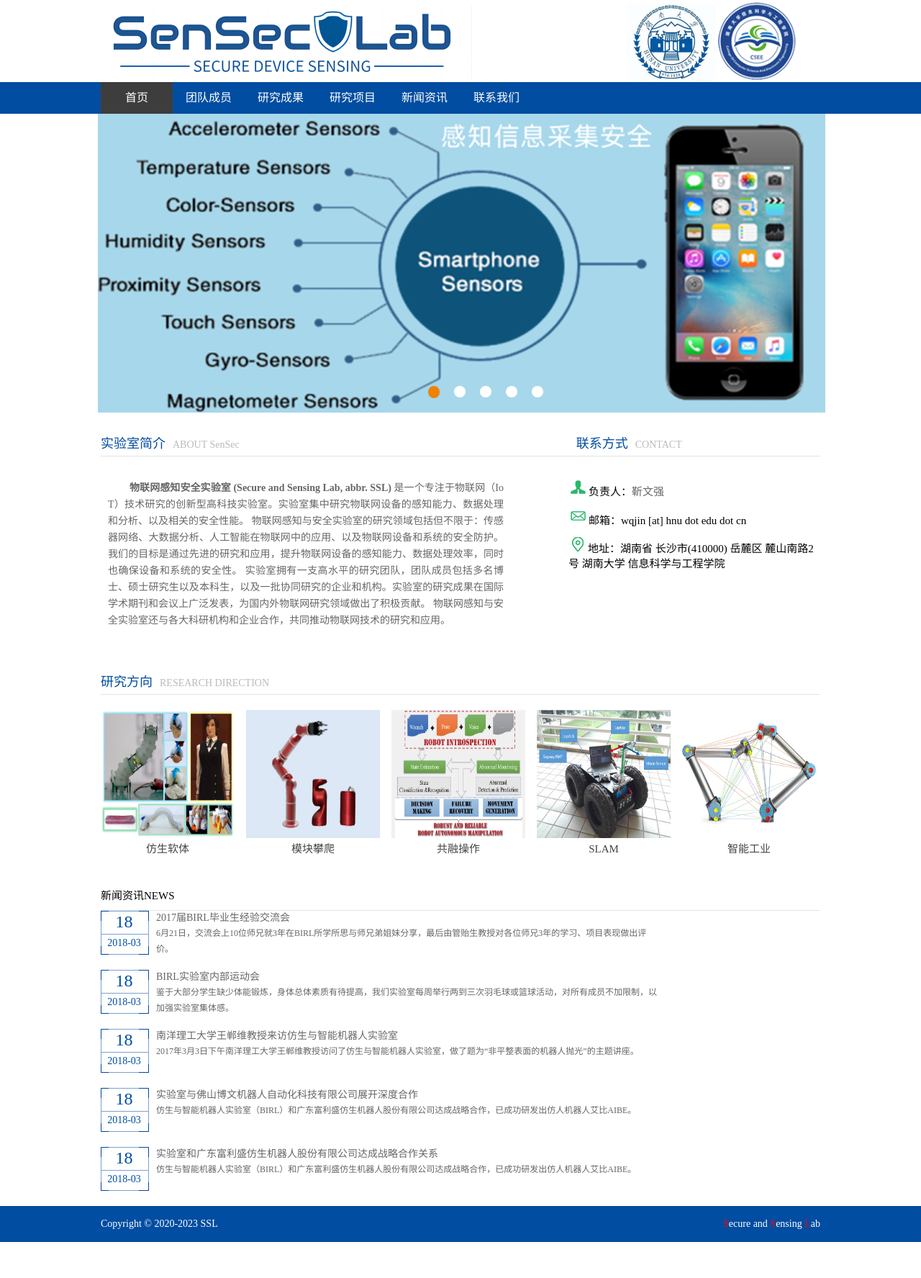
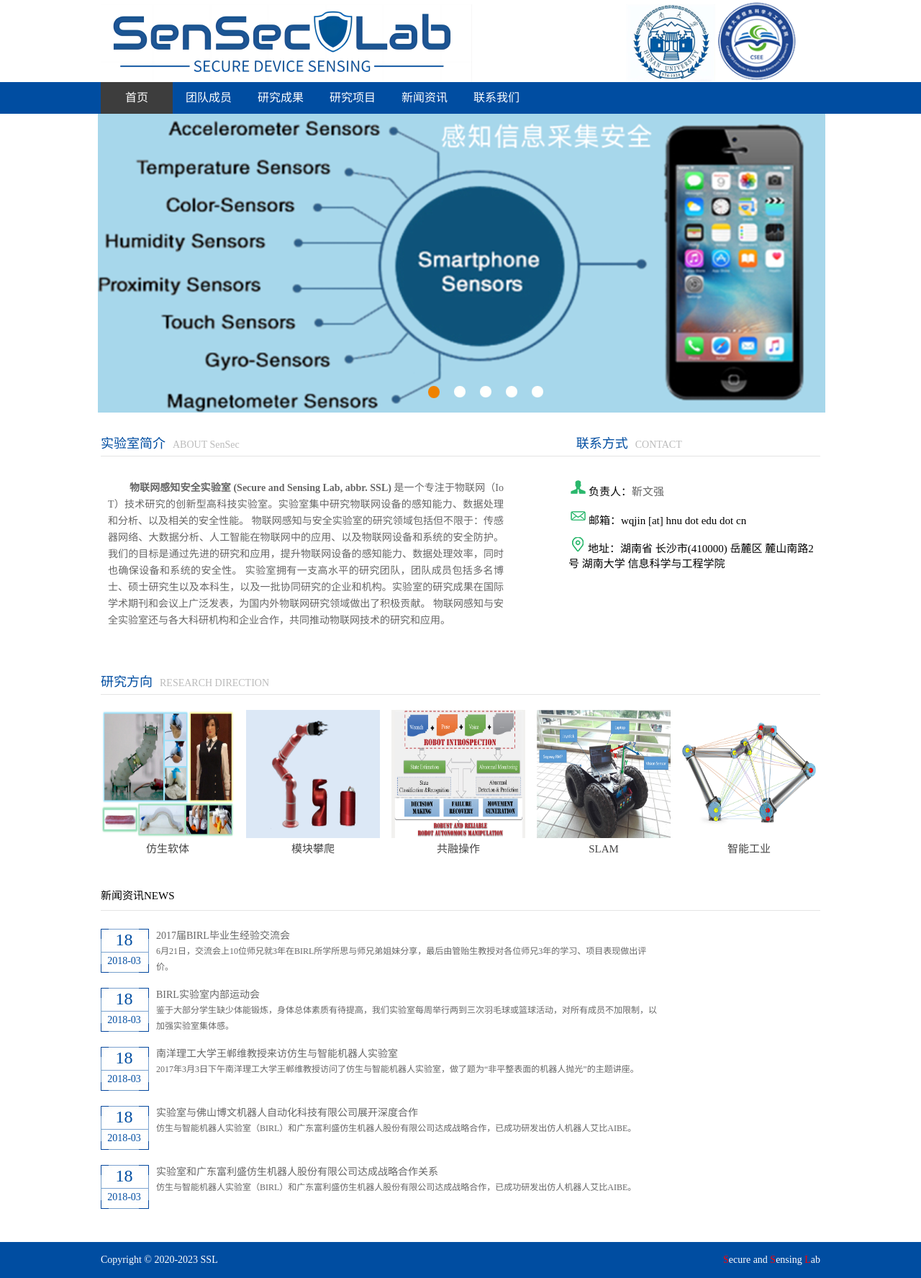
Before and after one commit to Wenqiangjin/wenqiangjin.github.io, a Jekyll site: the page built from index.html, in a window 1280 px wide. Shown: the whole page at 72% size. Built offline with Jekyll 4.4.1, drawn with Linux system fonts in a browser that asks for light colours; before the commit the page ends 1725 px from its top, so only the background shows below that.

Commit message:
index.html news

```diff
--- a/assets/style.css
+++ b/assets/style.css
@@ -129,7 +129,8 @@ body {font-size:15px;background-position:0 0;background-repeat:repeat;}
 
 .main_news{width:1000px;}
 .main_news .app_top{ width:1000px; height:32px; border-bottom:1px solid #e4e4e4;}
-.main_news .news_bottom li{height:82px}
+.main_news .news_bottom{margin-top:25px; margin-bottom:25px;}
+.main_news .news_bottom li{height:82px;}
 .main_news .news_bottom li .date{float:left; margin-right:10px; width:67px; height:61px; background:url(../images/assets/0-035.jpg) no-repeat ;}
 .main_news .news_bottom li .date .day{ display:block;width:65px; height:31px; text-align:center; line-height:31px;font-size:24px; color:#004da1; }
 .main_news .news_bottom li .date .month{ display:block;width:65px; height:27px; text-align:center; line-height:27px; font-size:14px; color:#004da1;}
```
